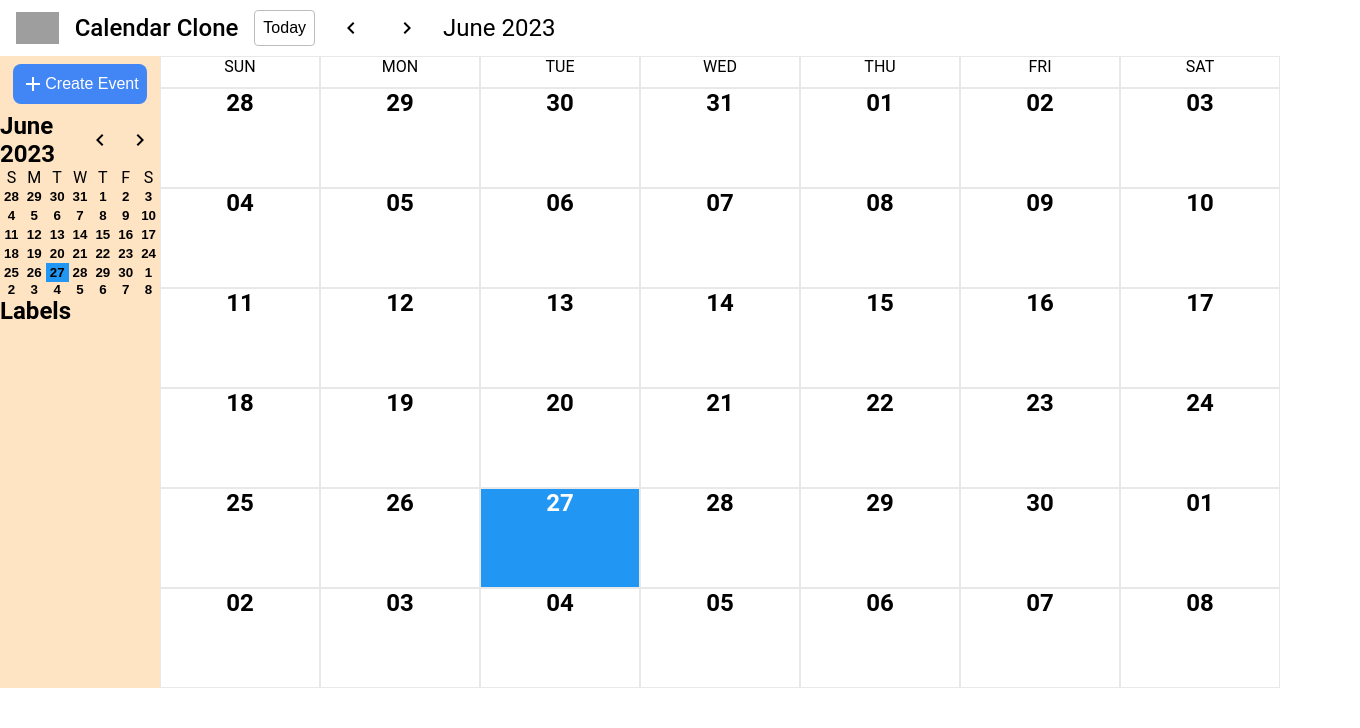
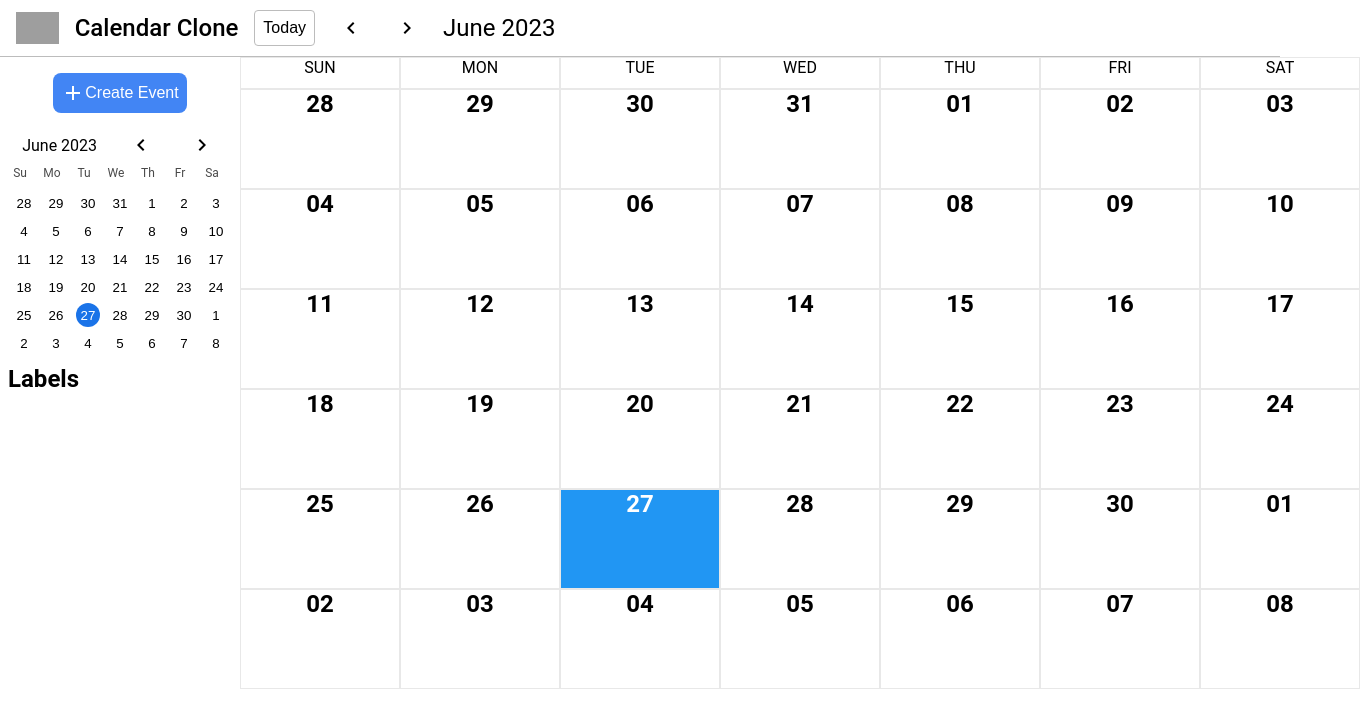
Before and after one commit to EugeneZanevskij/google-calendar, a React (Create React App) app: page / in a window 1280 px wide. Shown: the top 728 px of the page, 1360 px wide, since content can reach past the window. Built offline with nearby package versions, Linux system fonts and the light colour scheme; grey boxes are pictures that could not be loaded.

Commit message:
update: update sidebar and small calendar styles

```diff
--- a/src/Header.css
+++ b/src/Header.css
@@ -5,6 +5,7 @@
   padding: 0.5rem 1rem;
   background-color: #ffffff;
   color: rgb(0, 0, 0);
+  border-bottom: 1px solid rgb(188, 188, 188);
 }
 
 .header__logo {
--- a/src/Sidebar.css
+++ b/src/Sidebar.css
@@ -1,4 +1,7 @@
 .sidebar {
-  width: 20rem;
-  background-color: bisque;
+  min-width: 15rem;
+  display: flex;
+  flex-direction: column;
+  gap: 0.5rem;
+  padding: 0.5rem;
 }
--- a/src/SmallCalendar.css
+++ b/src/SmallCalendar.css
@@ -1,5 +1,5 @@
 .small-calendar {
-
+  width: 100%;
 }
 
 .small-calendar__header {
@@ -7,6 +7,24 @@
   align-items: center;
   flex-direction: row;
   justify-content: space-around;
+}
+
+.small-calendar__button {
+  display: flex;
+  align-items: center;
+  justify-content: center;
+  gap: 0.5rem;
+  background-color: transparent;
+  color: rgb(0, 0, 0);
+  border: none;
+  border-radius: 50%;
+  cursor: pointer;
+  padding: 0.25rem;
+  transition: all 0.5s;
+}
+
+.small-calendar__button:hover {
+  background-color: rgba(236, 236, 236, 0.6);
 }
 
 .small-calendar__body {
@@ -19,26 +37,32 @@
   display: flex;
   justify-content: center;
   align-items: center;
-  color: black;
+  color: rgb(73, 73, 73);
+  width: 1.5rem;
+  height: 1.5rem;
+  font-size: 0.75rem;
 }
 
 .small-calendar__day-button {
-  display: flex;
-  justify-content: center;
-  align-items: center;
   background-color: transparent;
   cursor: pointer;
-  font-weight: 700;
+  color: #000;
+  width: 1.5rem;
+  height: 1.5rem;
+  border-radius: 50%;
   border: none;
+  margin: 0.125rem 0.25rem;
 }
 
 .small-calendar__day-button:hover {
-  background-color: #735cd1;;
+  background-color: #dedede;;
 }
 
 .small-calendar__day-button--current {
-  background-color: #2196f3;
+  background-color: rgb(26,115,232);
+  color: #fff;
 }
 .small-calendar__day-button--selected {
-  background-color: #44d26f;
+  color: rgb(24,90,188);
+  background-color: rgb(210,227,252);
 }
--- a/src/SmallCalendar.jsx
+++ b/src/SmallCalendar.jsx
@@ -42,20 +42,20 @@ const SmallCalendar = () => {
   return (
     <div className='small-calendar'>
       <header className='small-calendar__header'>
-        <h2>
+        <p className='small-calendar__month'>
           {dayjs(new Date(dayjs().year(), currentMonthIndex)).format('MMMM YYYY')}
-        </h2>
-        <button onClick={handlePrevMonth} className='header__button'>
+        </p>
+        <button onClick={handlePrevMonth} className='small-calendar__button'>
           <ChevronLeftIcon />
         </button>
-        <button onClick={handleNextMonth} className='header__button'>
+        <button onClick={handleNextMonth} className='small-calendar__button'>
           <ChevronRightIcon />
         </button>
       </header>
       <div className='small-calendar__body'>
         {currentMonth[0].map((day, index) => {
           return <span key={index} className='small-calendar__day'>
-            {day.format('dd').charAt(0)}
+            {day.format('dd')}
           </span>;
         })}
         {currentMonth.map((row, index) => {
```
